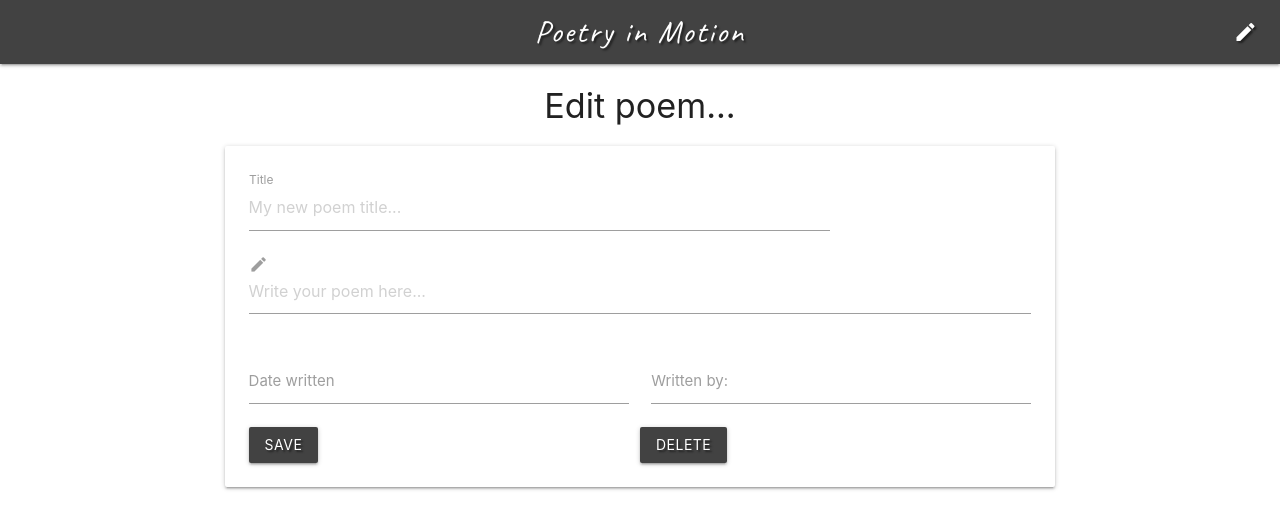
After one commit to sampetchey/poetryinmotion, a Flask app: template templates/edit_poem.html in a window 1280 px wide. The commit adds this page. Shown: the top 529 px of the page. Run offline with Flask 2, Linux system fonts and the light colour scheme; the template is opened without the code that fills it, so the values that code supplies are empty; some libraries are stand-ins or nearby versions; some web fonts are replaced.

Commit message:
Wire up poem edit button

```diff
--- a/app.py
+++ b/app.py
@@ -32,6 +32,11 @@ def create():
     return render_template("create.html")
 
 
+@app.route("/edit_poem/<poem_id>", methods=["GET", "POST"])
+def edit_poem(poem_id):
+    poem = mongo.db.poems.find_one({"_id": ObjectId(poem_id)})
+    return render_template("edit_poem.html", poem=poem)
+
 if __name__ == "__main__":
     app.run(host=os.environ.get("IP"),
             port=int(os.environ.get("PORT")),
--- /dev/null
+++ b/templates/edit_poem.html
@@ -0,0 +1,53 @@
+{% extends "base.html" %}
+{% block content %}
+
+    <h4 class="center-align">Edit poem...</h4>
+
+    <div class="row">
+        <form class="col s12 m8 offset-m2" method="POST" action="{{ url_for('edit_poem', poem_id=poem.id) }}">
+            <div class="card-panel">
+                <!-- poem title -->
+                <div class="row">
+                    <div class="input-field col s9">
+                        <input placeholder="My new poem title..." id="poem_title"
+                            name="poem_title" type="text" class="validate">
+                        <label for="poem_title">Title</label>
+                      </div>
+                </div>
+                <!-- poem text enter field-->
+                <div class="row">
+                    <div class="input-field col s12">
+                        <textarea id="poem_text" name="poem_text" type="text"
+                            class="materialize-textarea" placeholder="Write your poem here..."></textarea>
+                        <label for="poem_text"><i class="material-icons">create</i></label>
+                    </div>
+                </div>
+                <!-- date added and author inputs-->
+                <div class="row">
+                    <div class="input-field col s6">
+                        <input id="date_added" name="date_added" type="text" class="datepicker validate">
+                        <label for="date_added">Date written</label>
+                    </div>
+                    <div class="input-field col s6">
+                        <input id="poem_author" name="poem_author" type="text" class="validate">
+                        <label for="poem_author">Written by:</label>
+                    </div>
+                </div>
+                <!-- save poem button -->
+                <div class="row">
+                    <div class="col s6 left">
+                        <button type="submit" class="btn waves-effect waves-light grey darken-3 text-shadow">
+                            Save
+                        </button>
+                    </div class="col s6 right">
+                    <div>
+                        <button type="submit" class="btn waves-effect waves-light grey darken-3 text-shadow">
+                            Delete
+                        </button>
+                    </div>
+                </div>
+            </div>
+        </form>
+    </div>
+
+{% endblock %}
--- a/templates/poems.html
+++ b/templates/poems.html
@@ -14,7 +14,7 @@
             <div class="card-action">
                 <a href="#"><i class="material-icons left white-text tooltipped"
                     data-position="bottom" data-tooltip="View poem">open_in_new</i></a>
-                <a href="#"><i class="material-icons right white-text tooltipped"
+                <a href="{{ url_for('edit_poem', poem_id=poem._id)}}"><i class="material-icons right white-text tooltipped"
                     data-position="bottom" data-tooltip="Edit poem">create</i></a>
             </div>
         </div>
```
